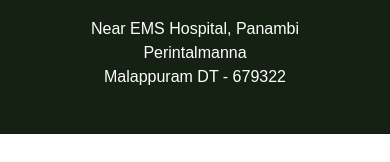
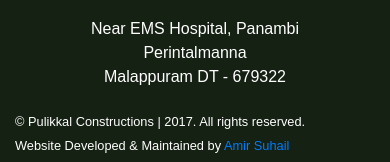
Before and after one commit to pcpmna/official-website, a plain HTML site: page index.html in a window 390 px wide. Shown: the part 6047-6209 px from the top of the page. Before the commit the page ends 6181 px from the top, so only its background shows below. Drawn offline with Linux system fonts and the light colour scheme; a script that the page names is missing.

Commit message:
copy rights

```diff
--- a/index.html
+++ b/index.html
@@ -131,6 +131,16 @@
                     <p>Malappuram DT - 679322</p>
                 </div>
             </div>
+            <div class="row contacts_sign-off">
+                <div class="col-md-6">
+                    <small>&#169; Pulikkal Constructions | 2017. All rights reserved.</small>
+                </div>
+                <div class="col-md-6 credits">
+                    <small>Website Developed & Maintained by
+                        <a href="http://amir-suhail.github.io/my-portfolio">Amir Suhail</a>
+                    </small>
+                </div>
+            </div>
         </div>
 
         <script src="lib/jquery-3.2.1.min.js"></script>
--- a/styles/app.css
+++ b/styles/app.css
@@ -2,8 +2,8 @@
     font-family: 'Montserrat', sans-serif;
     font-size: 16px;
     color: #fff;
-    overflow-x: hidden;
-    /*scroll-behavior: smooth;*/
+    /*overflow-x: hidden;*/
+    scroll-behavior: smooth;
 }
 
 body::-webkit-scrollbar {
@@ -154,7 +154,7 @@
 
 .contacts {
     background-color: #152113;
-    padding: 0 15px 25px;
+    padding: 0 15px 5px;
 }
 
 .contacts h4 {
@@ -232,6 +232,14 @@
     display: flex;
     justify-content: center;
     align-items: center;
+}
+
+.credits {
+    text-align: right;
+}
+
+.contacts_sign-off {
+    margin-top: 15px;
 }
 
 @media ( max-width :768px) {
@@ -319,4 +327,12 @@
         height: 50px;
         width: 25px;
     }
+
+    .credits {
+        text-align: left;
+    }
+
+    .contacts_sign-off {
+        margin-top: 0;
+    }
 }
```
